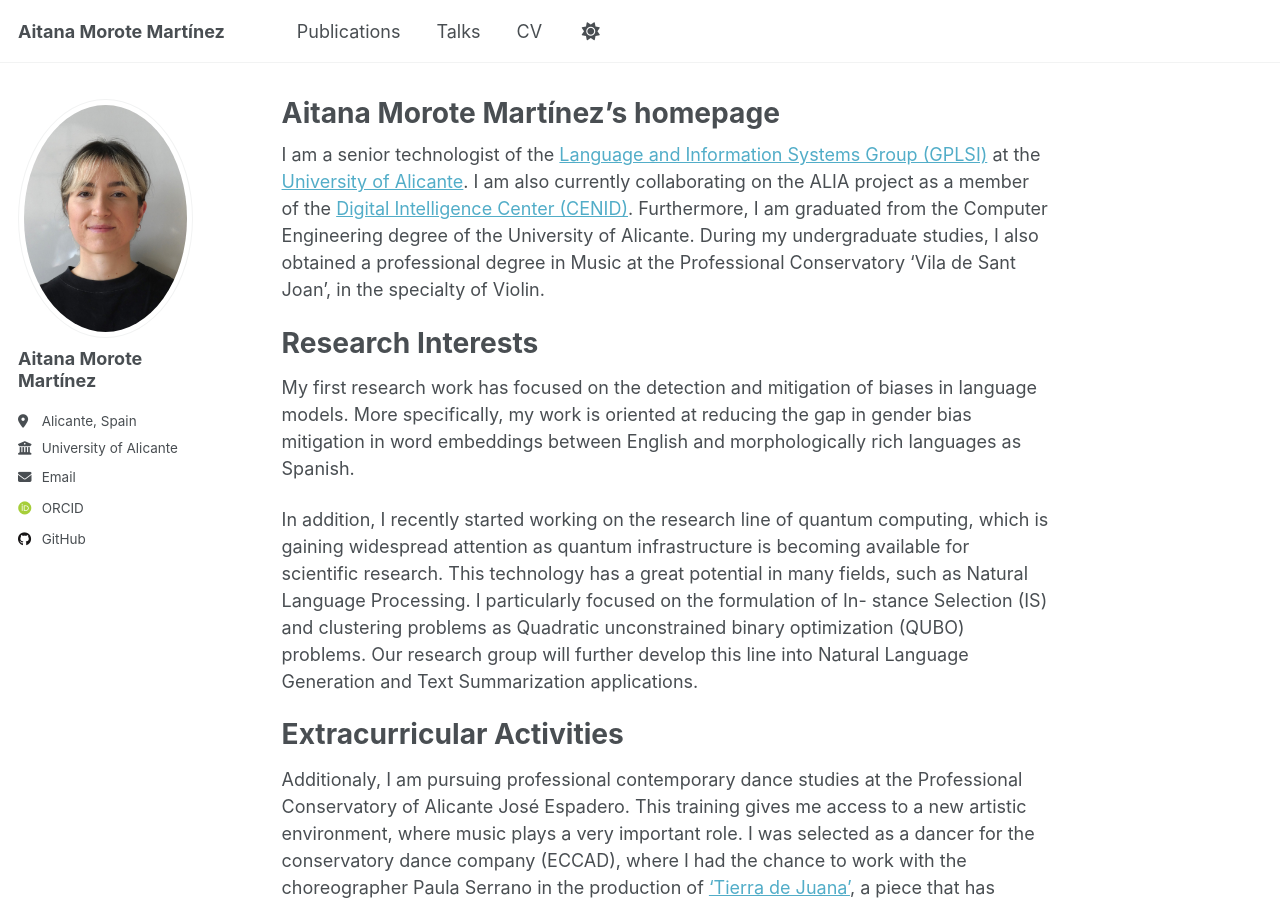
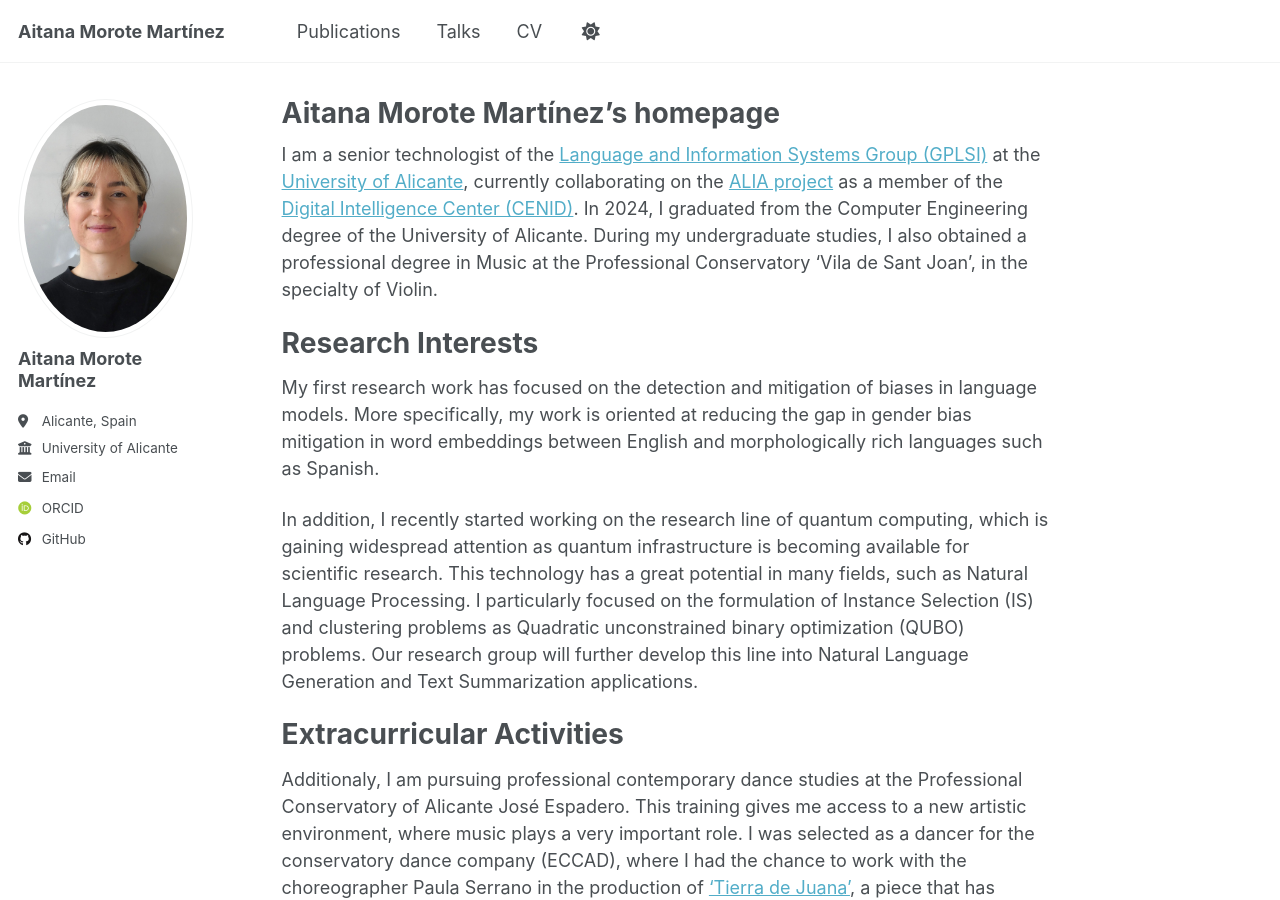
Before and after one commit to amm533/amm533.github.io, a Jekyll site: the page built from _pages/about.md, in a window 1280 px wide and 900 px high. Built offline with Jekyll 4.4.1, drawn with Linux system fonts in a browser that asks for light colours; some web fonts are replaced.

Commit message:
Update about.md

```diff
--- a/_pages/about.md
+++ b/_pages/about.md
@@ -7,15 +7,14 @@ redirect_from:
   - /about.html
 ---
 
-I am a senior technologist of the [Language and Information Systems Group (GPLSI)](https://gplsi.dlsi.ua.es/en/home/) at the [University of Alicante](https://www.ua.es/). I am also currently collaborating on the ALIA project as a member of the [Digital Intelligence Center (CENID)](https://cenid.es/).
-Furthermore, I am graduated from the Computer Engineering degree of the University of Alicante. During my undergraduate studies, I also obtained a professional degree in Music at the Professional Conservatory ‘Vila de Sant Joan’, in the specialty of Violin.
-
+I am a senior technologist of the [Language and Information Systems Group (GPLSI)](https://gplsi.dlsi.ua.es/en/home/) at the [University of Alicante](https://www.ua.es/), currently collaborating on the [ALIA project](https://alia.gob.es/eng/) as a member of the [Digital Intelligence Center (CENID)](https://cenid.es/).
+In 2024, I graduated from the Computer Engineering degree of the University of Alicante. During my undergraduate studies, I also obtained a professional degree in Music at the Professional Conservatory ‘Vila de Sant Joan’, in the specialty of Violin.
 
 Research Interests
 ======
-My first research work has focused on the detection and mitigation of biases in language models. More specifically, my work is oriented at reducing the gap in gender bias mitigation in word embeddings between English and morphologically rich languages as Spanish.
+My first research work has focused on the detection and mitigation of biases in language models. More specifically, my work is oriented at reducing the gap in gender bias mitigation in word embeddings between English and morphologically rich languages such as Spanish.
 
-In addition, I recently started working on the research line of quantum computing, which is gaining widespread attention as quantum infrastructure is becoming available for scientific research. This technology has a great potential in many fields, such as Natural Language Processing. I particularly focused on the formulation of In- stance Selection (IS) and clustering problems as Quadratic unconstrained binary optimization (QUBO) problems. Our research group will further develop this line into Natural Language Generation and Text Summarization applications.
+In addition, I recently started working on the research line of quantum computing, which is gaining widespread attention as quantum infrastructure is becoming available for scientific research. This technology has a great potential in many fields, such as Natural Language Processing. I particularly focused on the formulation of Instance Selection (IS) and clustering problems as Quadratic unconstrained binary optimization (QUBO) problems. Our research group will further develop this line into Natural Language Generation and Text Summarization applications.
 
 Extracurricular Activities
 ======
```
